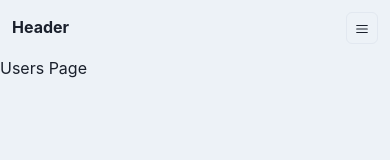
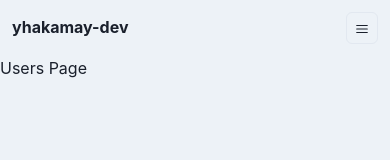
Before and after one commit to yhakamay/chakra-pay, a React (Create React App) app: page /users in a window 390 px wide. Shown: the top 160 px of the page. Built offline with nearby package versions, Linux system fonts and the light colour scheme.

Commit message:
Extract Logo, HamburgerIconButton, and HeaderDrawer from Header

```diff
--- /dev/null
+++ b/src/components/atoms/HamburgerIconButton.tsx
@@ -0,0 +1,24 @@
+import { HamburgerIcon } from '@chakra-ui/icons';
+import { IconButton } from '@chakra-ui/react';
+import { FC, memo } from 'react';
+
+type Props = {
+  onClick: () => void;
+};
+
+const HamburgerIconButton: FC<Props> = memo((props) => {
+  const { onClick } = props;
+
+  return (
+    <IconButton
+      onClick={onClick}
+      aria-label="hamburger icon"
+      icon={<HamburgerIcon />}
+      size="sm"
+      variant="outline"
+      display={{ base: 'block', md: 'none' }}
+    />
+  );
+});
+
+export default HamburgerIconButton;
--- /dev/null
+++ b/src/components/atoms/Logo.tsx
@@ -0,0 +1,21 @@
+import { Flex, Heading } from '@chakra-ui/react';
+import { FC, memo } from 'react';
+import { Link } from 'react-router-dom';
+
+type Props = {
+  children: React.ReactNode;
+};
+
+const Logo: FC<Props> = memo((props) => {
+  const { children } = props;
+
+  return (
+    <Flex align="center" as="a" mr="8" _hover={{ cursor: 'pointer' }}>
+      <Heading as="h1" fontSize={{ base: 'md', md: 'lg' }}>
+        <Link to="/">{children}</Link>
+      </Heading>
+    </Flex>
+  );
+});
+
+export default Logo;
--- /dev/null
+++ b/src/components/molecules/HeaderDrawer.tsx
@@ -0,0 +1,29 @@
+import {
+  Button,
+  Drawer, DrawerBody, DrawerContent, DrawerOverlay,
+} from '@chakra-ui/react';
+import { FC, memo } from 'react';
+
+type Props = {
+  isOpen: boolean;
+  onClose: () => void;
+};
+
+const HeaderDrawer: FC<Props> = memo((props) => {
+  const { isOpen, onClose } = props;
+
+  return (
+    <Drawer placement="left" size="xs" onClose={onClose} isOpen={isOpen}>
+      <DrawerOverlay>
+        <DrawerContent>
+          <DrawerBody p={0}>
+            <Button w="100%">Users</Button>
+            <Button w="100%">Settings</Button>
+          </DrawerBody>
+        </DrawerContent>
+      </DrawerOverlay>
+    </Drawer>
+  );
+});
+
+export default HeaderDrawer;
--- a/src/components/organisms/Header.tsx
+++ b/src/components/organisms/Header.tsx
@@ -1,18 +1,9 @@
-import { HamburgerIcon } from '@chakra-ui/icons';
-import {
-  useDisclosure,
-  Flex,
-  Heading,
-  Box,
-  IconButton,
-  Drawer,
-  DrawerOverlay,
-  DrawerContent,
-  DrawerBody,
-  Button,
-} from '@chakra-ui/react';
+import { useDisclosure, Flex, Box } from '@chakra-ui/react';
 import { FC, memo } from 'react';
 import { Link } from 'react-router-dom';
+import HamburgerIconButton from '../atoms/HamburgerIconButton';
+import Logo from '../atoms/Logo';
+import HeaderDrawer from '../molecules/HeaderDrawer';
 
 const Header: FC = memo(() => {
   const { isOpen, onOpen, onClose } = useDisclosure();
@@ -20,17 +11,7 @@ const Header: FC = memo(() => {
   return (
     <>
       <Flex as="nav" align="center" justify="space-between" padding={{ base: 3, md: 5 }}>
-        <Flex align="center" as="a" mr="8" _hover={{ cursor: 'pointer' }}>
-          <Heading
-            as="h1"
-            fontSize={{
-              base: 'md',
-              md: 'lg',
-            }}
-          >
-            Header
-          </Heading>
-        </Flex>
+        <Logo>yhakamay-dev</Logo>
         <Flex
           align="center"
           fontSize="sm"
@@ -46,25 +27,9 @@ const Header: FC = memo(() => {
             <Link to="/settings">Settings</Link>
           </Box>
         </Flex>
-        <IconButton
-          onClick={onOpen}
-          aria-label="hamburger icon"
-          icon={<HamburgerIcon />}
-          size="sm"
-          variant="outline"
-          display={{ base: 'block', md: 'none' }}
-        />
+        <HamburgerIconButton onClick={onOpen} />
       </Flex>
-      <Drawer placement="left" size="xs" onClose={onClose} isOpen={isOpen}>
-        <DrawerOverlay>
-          <DrawerContent>
-            <DrawerBody p={0}>
-              <Button w="100%">Users</Button>
-              <Button w="100%">Settings</Button>
-            </DrawerBody>
-          </DrawerContent>
-        </DrawerOverlay>
-      </Drawer>
+      <HeaderDrawer isOpen={isOpen} onClose={onClose} />
     </>
   );
 });
```
